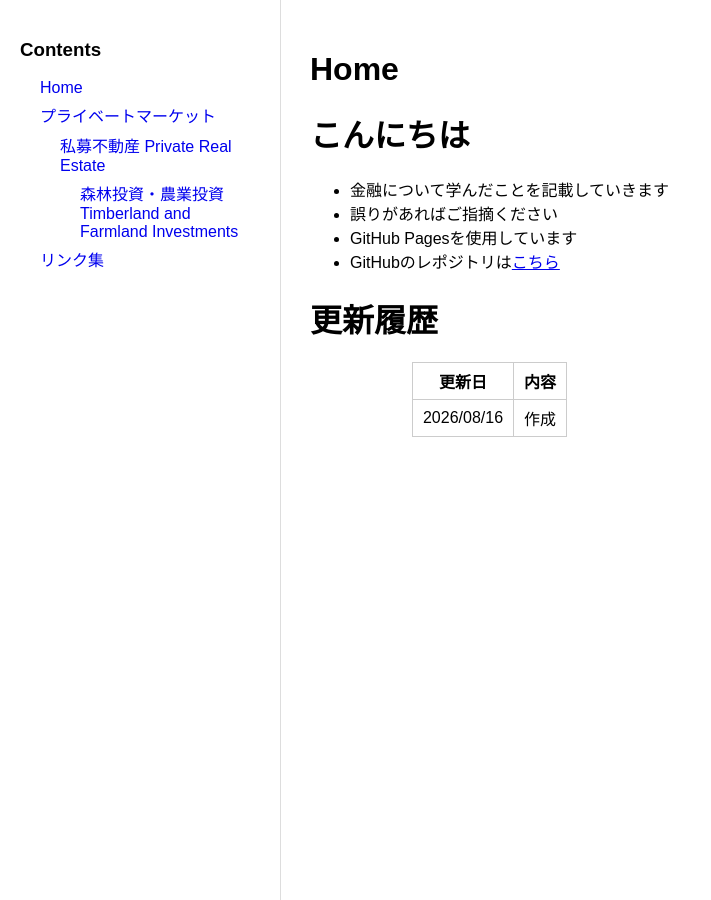
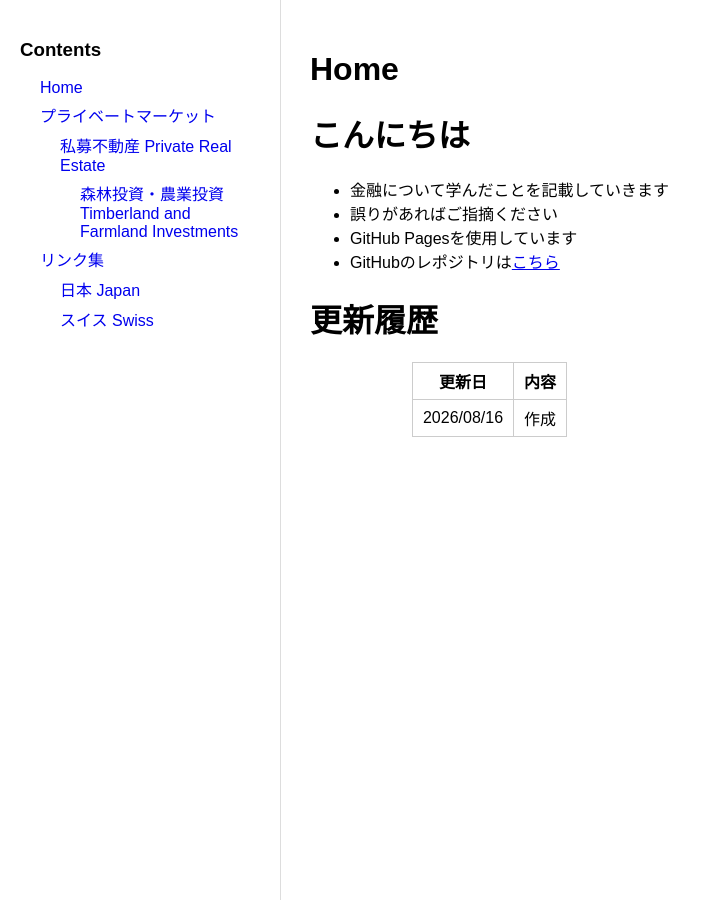
Before and after one commit to Naoki-Yamamoto-codes/finance, a Jekyll site: the page built from index.md, in a window 1280 px wide. Shown: the whole page, without its empty margins (0-711 px from the left). Built offline with Jekyll 4.4.1, drawn with Linux system fonts in a browser that asks for light colours.

Commit message:
add links

```diff
--- a/_data/toc.yml
+++ b/_data/toc.yml
@@ -12,3 +12,8 @@
 
 - name: リンク集
   href: /contents/links/
+  items:
+    - name: 日本 Japan
+      href: /contents/links/japan/
+    - name: スイス Swiss
+      href: /contents/links/swiss/
```
